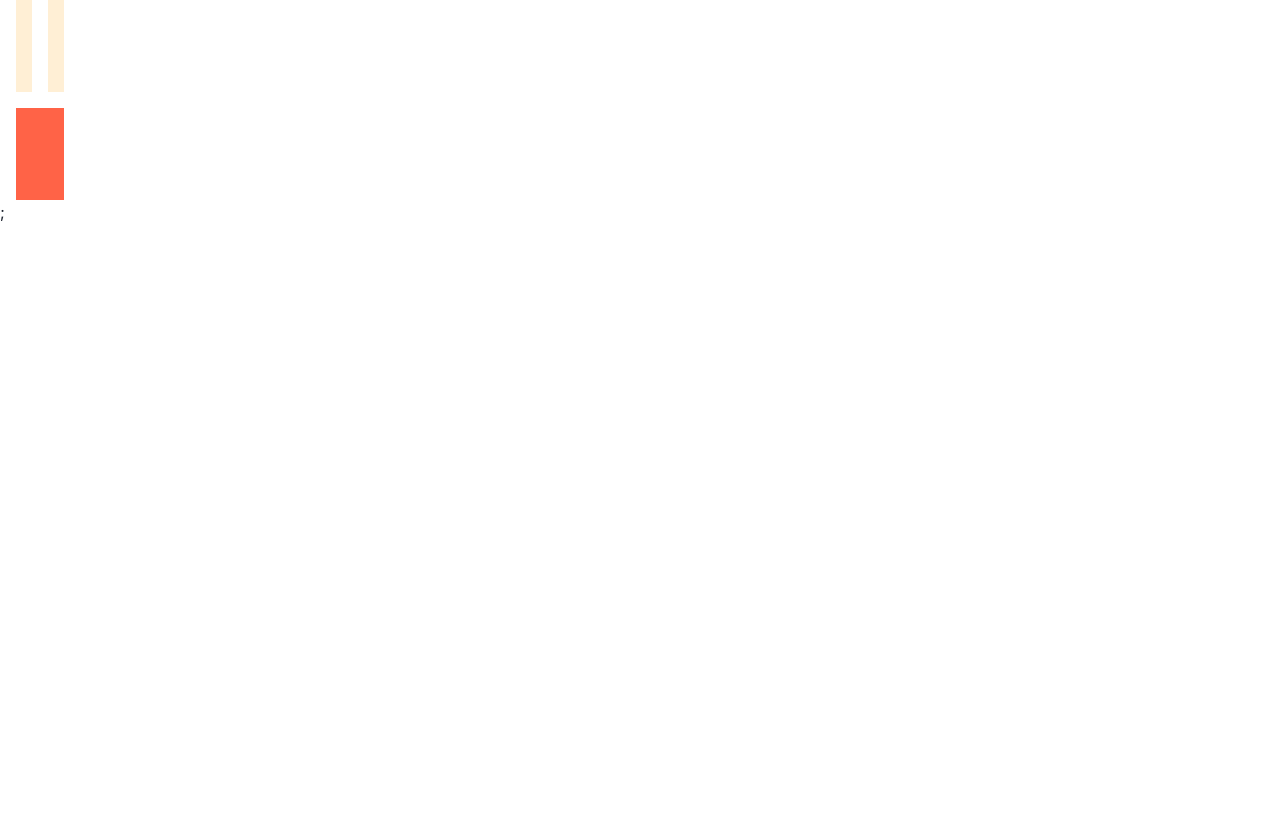
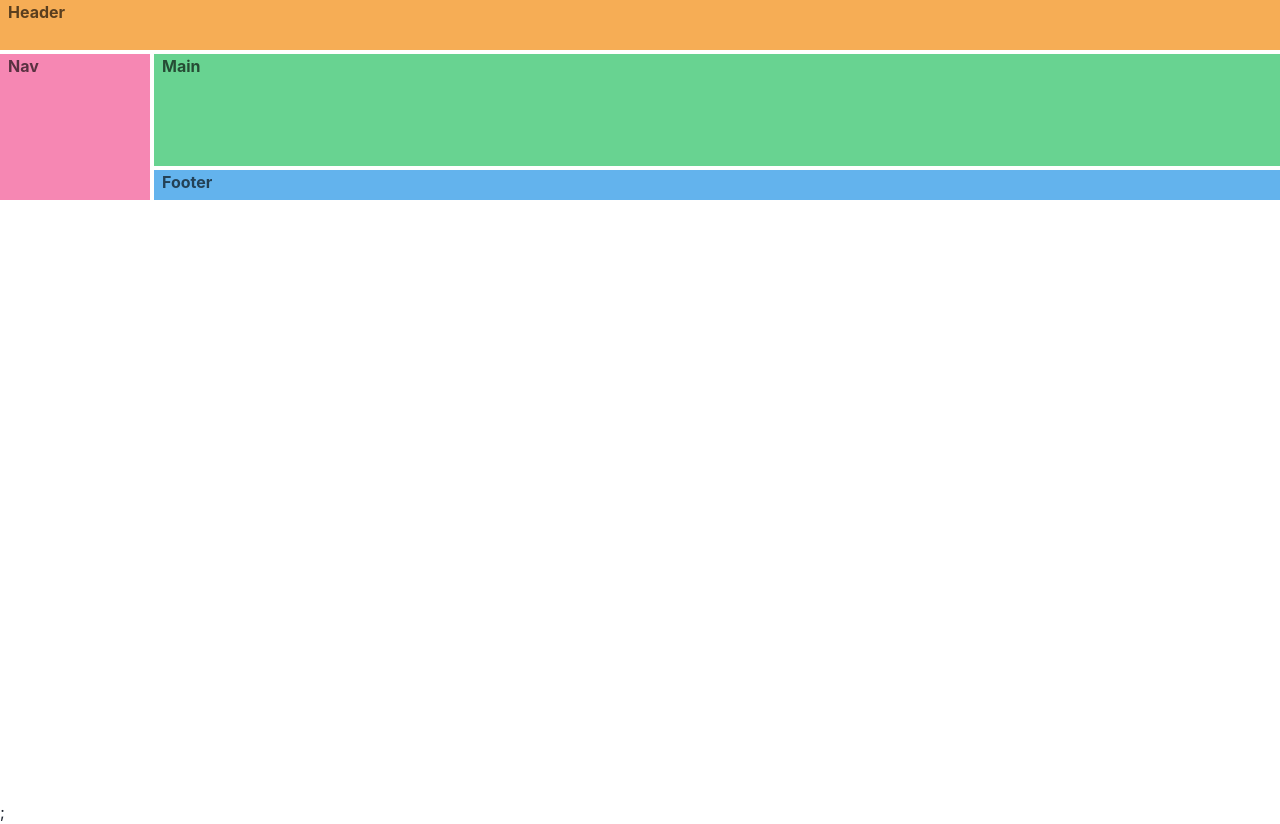
Before and after one commit to Julian-Tipler/save-the-whales-flow, a React (Vite) app: page /whales/1 in a window 1280 px wide. Before the commit the page ends 800 px from the top, so only its background shows below. Built offline with nearby package versions, Linux system fonts and the light colour scheme.

Commit message:
layout which I have to make at a broader level

```diff
--- a/src/frontend/WhaleDetails/WhaleDetails.tsx
+++ b/src/frontend/WhaleDetails/WhaleDetails.tsx
@@ -11,16 +11,31 @@ import React from "react";
 
 export const WhaleDetails = () => {
   return (
-    <Grid
-      h="200px"
-      templateRows="repeat(2, 1fr)"
-      templateColumns="repeat(5, 1fr)"
-      gap={4}
-    >
-      <GridItem rowSpan={2} colSpan={1} bg="tomato" />
-      <GridItem colSpan={2} bg="papayawhip" />
-      <GridItem colSpan={2} bg="papayawhip" />
-      <GridItem colSpan={4} bg="tomato" />
-    </Grid>
+    <div style={{ width: "100vw", height: "100vh" }}>
+      <Grid
+        templateAreas={`"header header"
+                  "nav main"
+                  "nav footer"`}
+        gridTemplateRows={"50px 1fr 30px"}
+        gridTemplateColumns={"150px 1fr"}
+        h="200px"
+        gap="1"
+        color="blackAlpha.700"
+        fontWeight="bold"
+      >
+        <GridItem pl="2" bg="orange.300" area={"header"}>
+          Header
+        </GridItem>
+        <GridItem pl="2" bg="pink.300" area={"nav"}>
+          Nav
+        </GridItem>
+        <GridItem pl="2" bg="green.300" area={"main"}>
+          Main
+        </GridItem>
+        <GridItem pl="2" bg="blue.300" area={"footer"}>
+          Footer
+        </GridItem>
+      </Grid>
+    </div>
   );
 };
```
